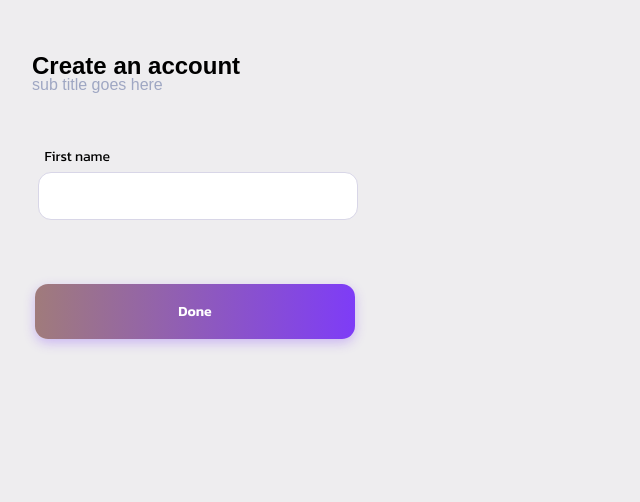
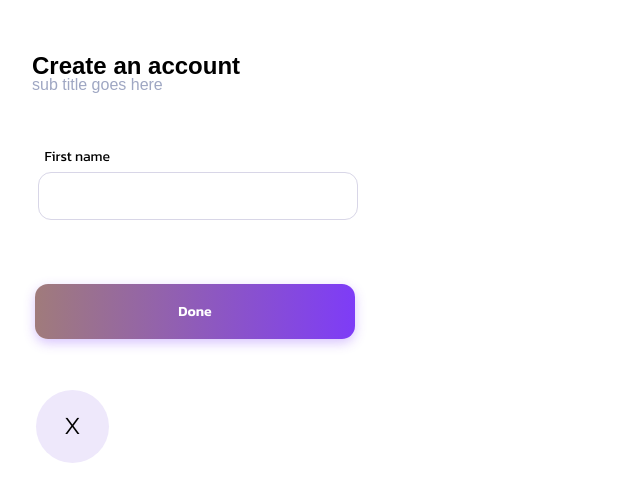
Before and after one commit to tddamith/react_sample, a React (Create React App) app: page / in a window 1280 px wide. Shown: the top 502 px of the page, without its empty margins (0-640 px from the left). Built offline with nearby package versions, Linux system fonts and the light colour scheme; a web font is replaced by a local one.

Commit message:
Close button completed

```diff
--- a/src/App.js
+++ b/src/App.js
@@ -1,5 +1,5 @@
 import './App.css';
-import {DropDownComponent, TestComponent, SingIn, Button, InputField} from './components';
+import {DropDownComponent, TestComponent, SingIn, Button, InputField, CloseButton} from './components';
 
 function App() {
   return (
@@ -9,6 +9,7 @@ function App() {
         <SingIn/>
         <Button/>
         <InputField/>
+        <CloseButton/>
       </div>
   );
 }
--- a/src/assets/stylesheets/modules/variable.scss
+++ b/src/assets/stylesheets/modules/variable.scss
@@ -1,10 +1,11 @@
 $primary-color: #7E3CF7;
-$bg: #eeedef;
-$secondary-test-color: #9FA7C3;
-$box-color:#D8D6E7;
-
+$bg: #FFFFFF;
+$secondary-text-color: #9FA7C3;
+$box-color: #D8D6E7;
+$closeBtn-bg: #EEE8FB;
 
 $font-xxs: 12px;
 $font-sm: 14px;
 $font-md: 16px;
 $font-lg: 24px;
+$font-xxl: 34px;
--- /dev/null
+++ b/src/components/closeBtn/close_btn.jsx
@@ -0,0 +1,11 @@
+import "./styles.scss";
+
+const CloseBtn = () => {
+    return (
+        <div className="closeBtn">
+            <span className="close_span">x</span>
+        </div>
+    );
+};
+
+export default CloseBtn;
--- /dev/null
+++ b/src/components/closeBtn/styles.scss
@@ -0,0 +1,19 @@
+ @use '../../assets/stylesheets/modules/variable' as *;
+@use '../../assets/stylesheets/modules/mixin' as *;
+
+ .closeBtn {
+   background: $closeBtn-bg;
+   width: 73px;
+   height: 73px;
+   font-size: $font-lg;
+   margin-top: 170px;
+   margin-left: 36px;
+   border-radius: 50%;
+ }
+
+ .close_span {
+  font-size: $font-xxl;
+  justify-content: center;
+  line-height: 64px;
+  @include kanit-extralight();
+ }
--- a/src/components/index.jsx
+++ b/src/components/index.jsx
@@ -3,5 +3,6 @@ import DropDownComponent from "./dropDown";
 import SingIn from "./signIn/signin";
 import Button from "./button/button";
 import InputField from "./input_field/input_filed";
+import CloseButton from "./closeBtn/close_btn";
 
-export { TestComponent, DropDownComponent, SingIn, Button, InputField };
+export { TestComponent, DropDownComponent, SingIn, Button, InputField,CloseButton };
--- a/src/components/signIn/signin.jsx
+++ b/src/components/signIn/signin.jsx
@@ -1,4 +1,4 @@
-import React from "react";
+
 import "./styles.scss";
 const SignIn = ({ data, onClick }) => {
 
--- a/src/components/signIn/styles.scss
+++ b/src/components/signIn/styles.scss
@@ -19,7 +19,7 @@
 .signin_subtitle {
     @include Kalnia-extralight();
     font-size: $font-md;
-    color: $secondary-test-color;
+    color: $secondary-text-color;
     margin-bottom: 1.5rem;
   }
 
```
Also changed, not shown: 1 other file (tests, documents, lock files or other folders).
